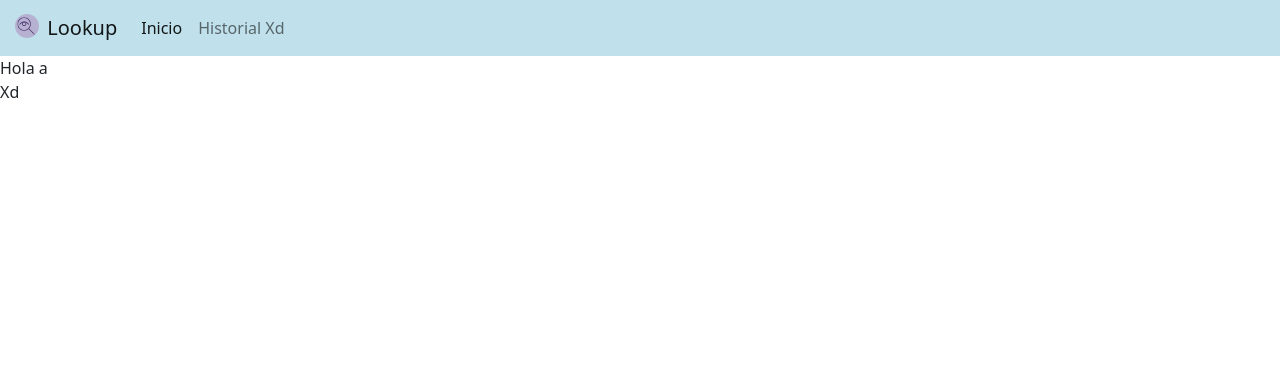
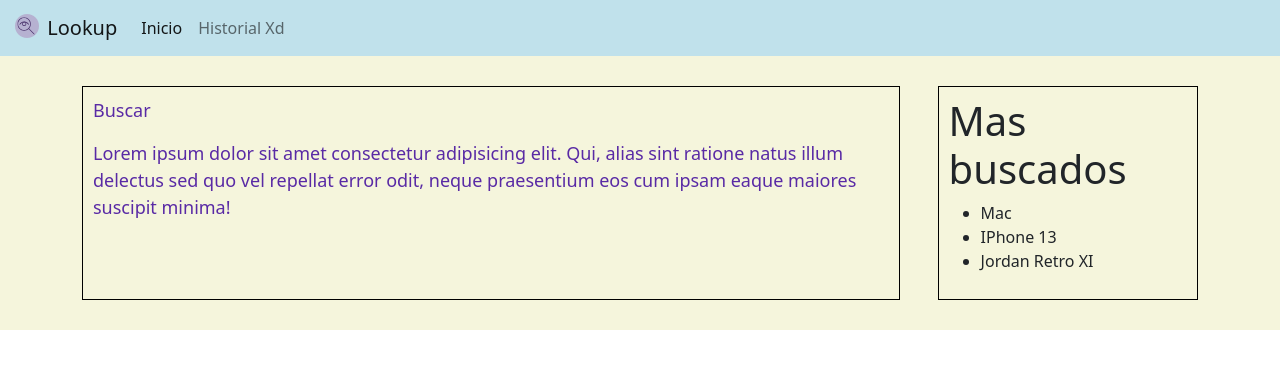
Before and after one commit to msosav/Lookup, a Django app: page / in a window 1280 px wide. Shown: the top 369 px of the page. Run offline with Django 4.2, Linux system fonts and the light colour scheme.

Commit message:
ya tiene una mejor estructura

```diff
--- a/Aplicacion/views.py
+++ b/Aplicacion/views.py
@@ -2,7 +2,8 @@ from django.shortcuts import render
 
 # Create your views here.
 def inicio(request):
-    return render(request, 'inicio.html')
+    productos = ["Mac", "IPhone 13", "Jordan Retro XI"]
+    return render(request, 'inicio.html', {"productos":productos})
 
 def historial(request):
     return render(request, 'historial.html')
--- a/templates/inicio.html
+++ b/templates/inicio.html
@@ -1,15 +1,51 @@
 <!DOCTYPE html>
-{% load static %}
 <html lang="en">
   <head>
     <title>Lookup</title>
-    <link rel="stylesheet" href="{% static 'css/inicio.css' %}" />
+    <style>
+      .inicio {
+        background-color: beige;
+      }
+      .container {
+        padding: 30px;
+        display: grid;
+        grid-template-columns: 2.2fr 0.1fr 0.7fr;
+        background-color: beige;
+      }
+      .buscador {
+        padding: 10px;
+        font-size: large;
+        border: 1px solid black;
+        color: rgb(89, 42, 165);
+      }
+      .mas-buscados {
+        padding: 10px;
+        border: 1px solid black;
+      }
+    </style>
   </head>
   <body>
     {% include "navBar.html" %}
-    <div class="container2">
-      <div>Hola a</div>
-      <div>Xd</div>
+    <div class="inicio">
+      <div class="container">
+        <div class="buscador">
+          <p>Buscar</p>
+          <p>
+            Lorem ipsum dolor sit amet consectetur adipisicing elit. Qui, alias
+            sint ratione natus illum delectus sed quo vel repellat error odit,
+            neque praesentium eos cum ipsam eaque maiores suscipit minima!
+          </p>
+        </div>
+        <div></div>
+        <div class="mas-buscados">
+          <h1>Mas buscados</h1>
+          <ul>
+            {% for producto in productos %}
+            <li>{{producto}}</li>
+            {% endfor %}
+          </ul>
+        </div>
+      </div>
     </div>
   </body>
 </html>
```
Also changed, not shown: static/css/inicio2.css (added, +19 -0 lines).
